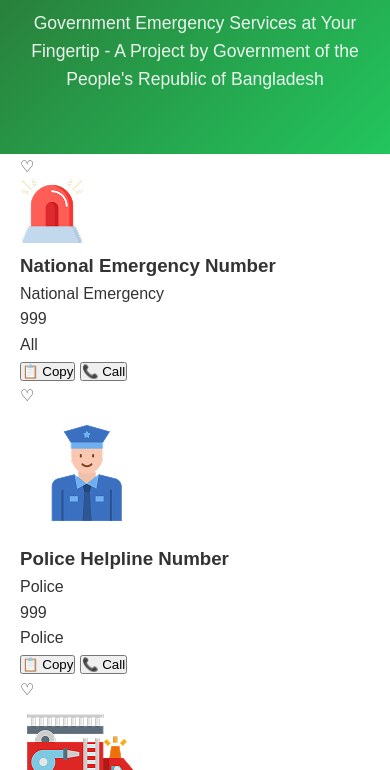
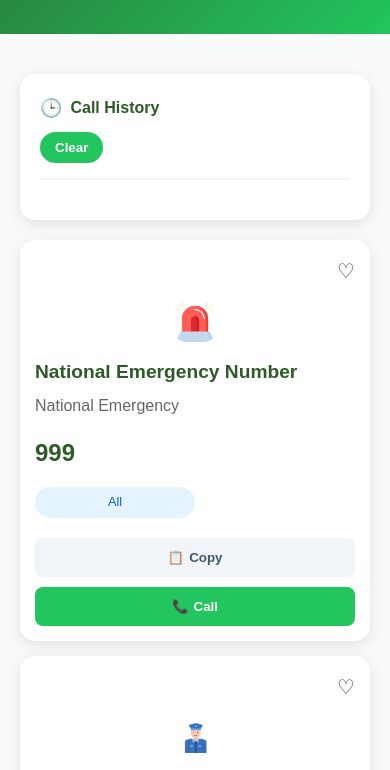
Before and after one commit to Masuk41/Emergency_hotline, a plain HTML site: page index.html in a window 390 px wide. Shown: the part 389-1159 px from the top of the page. Drawn offline with Linux system fonts and the light colour scheme.

Commit message:
HTML+CSS complite.

```diff
--- a/style.css
+++ b/style.css
@@ -102,3 +102,301 @@ body {
   margin: 0 auto;
 }
 /* Main Section */
+.main-section {
+  padding: 40px 0;
+  background-color: #f8fafc;
+}
+
+.container {
+  display: grid;
+  grid-template-columns: 2fr 1fr;
+  gap: 30px;
+  max-width: 1200px;
+  margin: 0 auto;
+  padding: 0 20px;
+}
+
+/* Cards Section */
+.emergency-cards {
+  display: grid;
+  grid-template-columns: repeat(auto-fit, minmax(300px, 1fr));
+  gap: 20px;
+}
+
+.card {
+  background: white;
+  border-radius: 15px;
+  padding: 20px;
+  box-shadow: 0 4px 15px rgba(0, 0, 0, 0.1);
+  transition: transform 0.3s ease, box-shadow 0.3s ease;
+  position: relative;
+}
+
+.card:hover {
+  transform: translateY(-5px);
+  box-shadow: 0 8px 25px rgba(0, 0, 0, 0.15);
+}
+
+.card-header {
+  display: flex;
+  justify-content: flex-end;
+  margin-bottom: 15px;
+}
+
+.heart-btn {
+  font-size: 20px;
+  cursor: pointer;
+  transition: transform 0.2s ease;
+}
+
+.heart-btn:hover {
+  transform: scale(1.2);
+}
+
+.card-icon {
+  width: 50px;
+  height: 50px;
+  margin: 0 auto 15px;
+  display: block;
+  border-radius: 10px;
+}
+
+.card-title {
+  font-size: 1.2rem;
+  font-weight: bold;
+  margin-bottom: 5px;
+  text-align: left;
+  color: #2d5a27;
+}
+
+.card-subtitle {
+  color: #666;
+  text-align: left;
+  margin-bottom: 15px;
+}
+
+.card-number {
+  font-size: 2rem;
+  font-weight: bold;
+  text-align: left;
+  margin-bottom: 15px;
+  color: #2d5a27;
+}
+
+.card-category {
+  background-color: #e5f3ff;
+  color: #0066cc;
+  padding: 5px 12px;
+  border-radius: 20px;
+  font-size: 0.8rem;
+  text-align: center;
+  margin-bottom: 20px;
+  display: inline-block;
+  width: 50%;
+}
+
+.card-buttons {
+  display: flex;
+  gap: 10px;
+}
+
+.copy-btn,
+.call-btn {
+  flex: 1;
+  padding: 12px;
+  border: none;
+  border-radius: 8px;
+  font-weight: bold;
+  cursor: pointer;
+  transition: all 0.3s ease;
+  display: flex;
+  align-items: center;
+  justify-content: center;
+  gap: 5px;
+}
+
+.copy-btn {
+  background-color: #f1f5f9;
+  color: #475569;
+}
+
+.copy-btn:hover {
+  background-color: #e2e8f0;
+}
+
+.call-btn {
+  background-color: #22c55e;
+  color: white;
+}
+
+.call-btn:hover {
+  background-color: #16a34a;
+}
+
+/* History Section */
+.history-section {
+  background: white;
+  border-radius: 15px;
+  padding: 20px;
+  box-shadow: 0 4px 15px rgba(0, 0, 0, 0.1);
+  height: fit-content;
+}
+
+.history-header {
+  display: flex;
+  justify-content: space-between;
+  align-items: center;
+  margin-bottom: 20px;
+  padding-bottom: 15px;
+  border-bottom: 2px solid #f1f5f9;
+}
+
+.history-title {
+  display: flex;
+  align-items: center;
+  gap: 8px;
+  font-weight: bold;
+  color: #2d5a27;
+}
+
+.history-icon {
+  font-size: 18px;
+}
+
+.clear-btn {
+  background-color: #22c55e;
+  color: white;
+  border: none;
+  padding: 8px 15px;
+  border-radius: 20px;
+  cursor: pointer;
+  font-weight: bold;
+  transition: background-color 0.3s ease;
+}
+
+.clear-btn:hover {
+  background-color: #16a34a;
+}
+
+.call-history {
+  max-height: 400px;
+  overflow-y: auto;
+}
+
+.history-item {
+  padding: 15px;
+  border-bottom: 1px solid #f1f5f9;
+  display: flex;
+  flex-direction: column;
+  gap: 5px;
+}
+
+.history-item:last-child {
+  border-bottom: none;
+}
+
+.history-service-name {
+  font-weight: bold;
+  color: #2d5a27;
+}
+
+.history-service-number {
+  color: #666;
+  font-size: 0.9rem;
+}
+
+.history-time {
+  color: #999;
+  font-size: 0.8rem;
+}
+
+/* Empty State */
+.empty-history {
+  text-align: center;
+  color: #999;
+  font-style: italic;
+  padding: 40px 20px;
+}
+
+/* Mobile Responsive */
+@media (max-width: 768px) {
+  .container {
+    grid-template-columns: 1fr;
+    gap: 20px;
+  }
+
+  .navbar {
+    padding: 10px 15px;
+  }
+
+  .nav-right {
+    gap: 10px;
+  }
+
+  .nav-item {
+    font-size: 14px;
+  }
+
+  .hero-title {
+    font-size: 2rem;
+  }
+
+  .hero-slogan {
+    font-size: 1rem;
+  }
+
+  .emergency-cards {
+    grid-template-columns: 1fr;
+    gap: 15px;
+  }
+
+  .card {
+    padding: 15px;
+  }
+
+  .card-number {
+    font-size: 1.5rem;
+  }
+
+  .card-buttons {
+    flex-direction: column;
+  }
+
+  .history-section {
+    order: -1;
+  }
+}
+
+@media (max-width: 480px) {
+  .nav-title {
+    font-size: 16px;
+  }
+
+  .hero {
+    padding: 40px 15px;
+  }
+
+  .hero-title {
+    font-size: 1.8rem;
+  }
+
+  .hero-logo {
+    width: 60px;
+    height: 60px;
+  }
+
+  .card-icon {
+    width: 40px;
+    height: 40px;
+  }
+
+  .emergency-cards {
+    grid-template-columns: 1fr;
+  }
+
+  .history-header {
+    flex-direction: column;
+    gap: 10px;
+    align-items: flex-start;
+  }
+}
```
